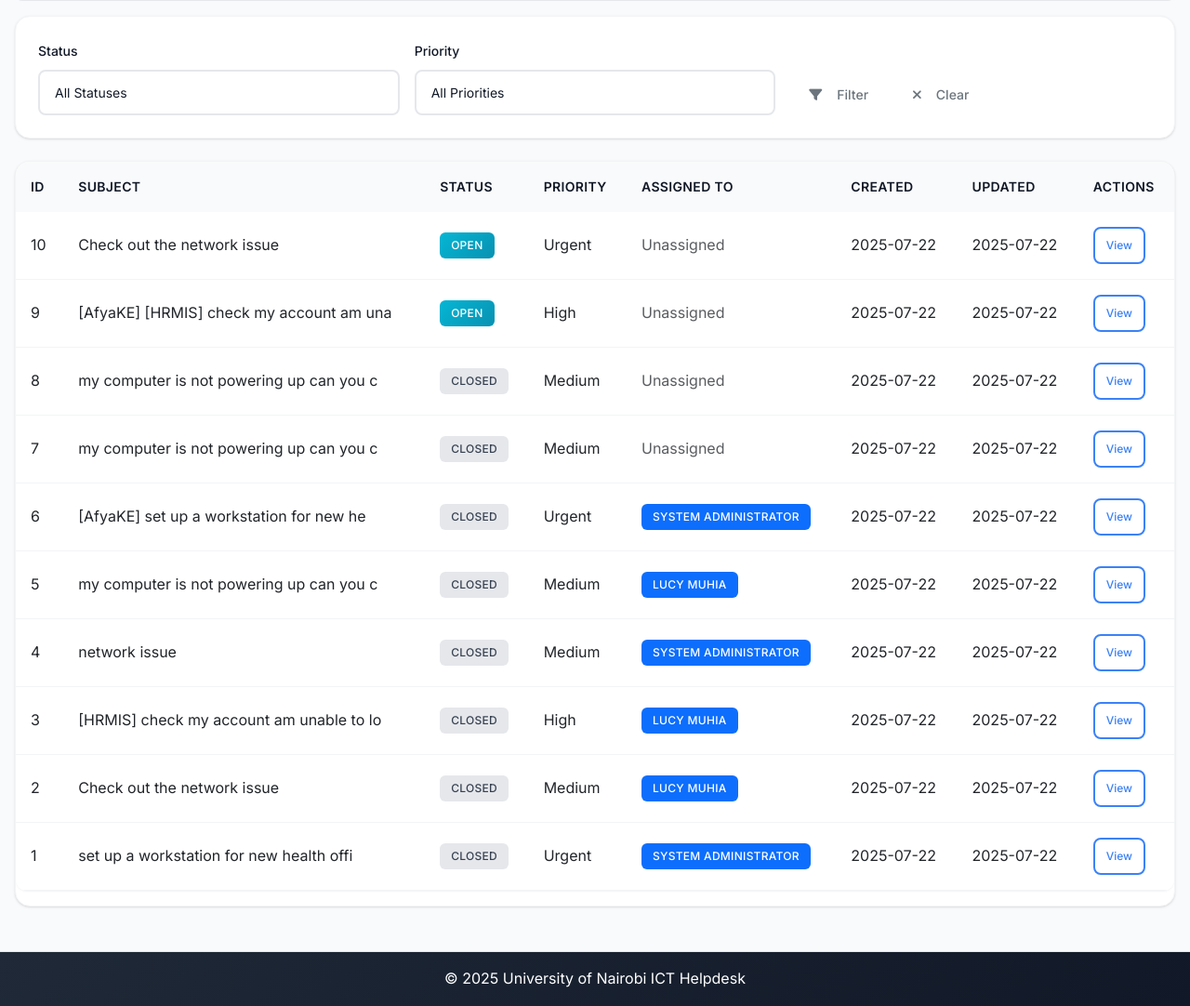
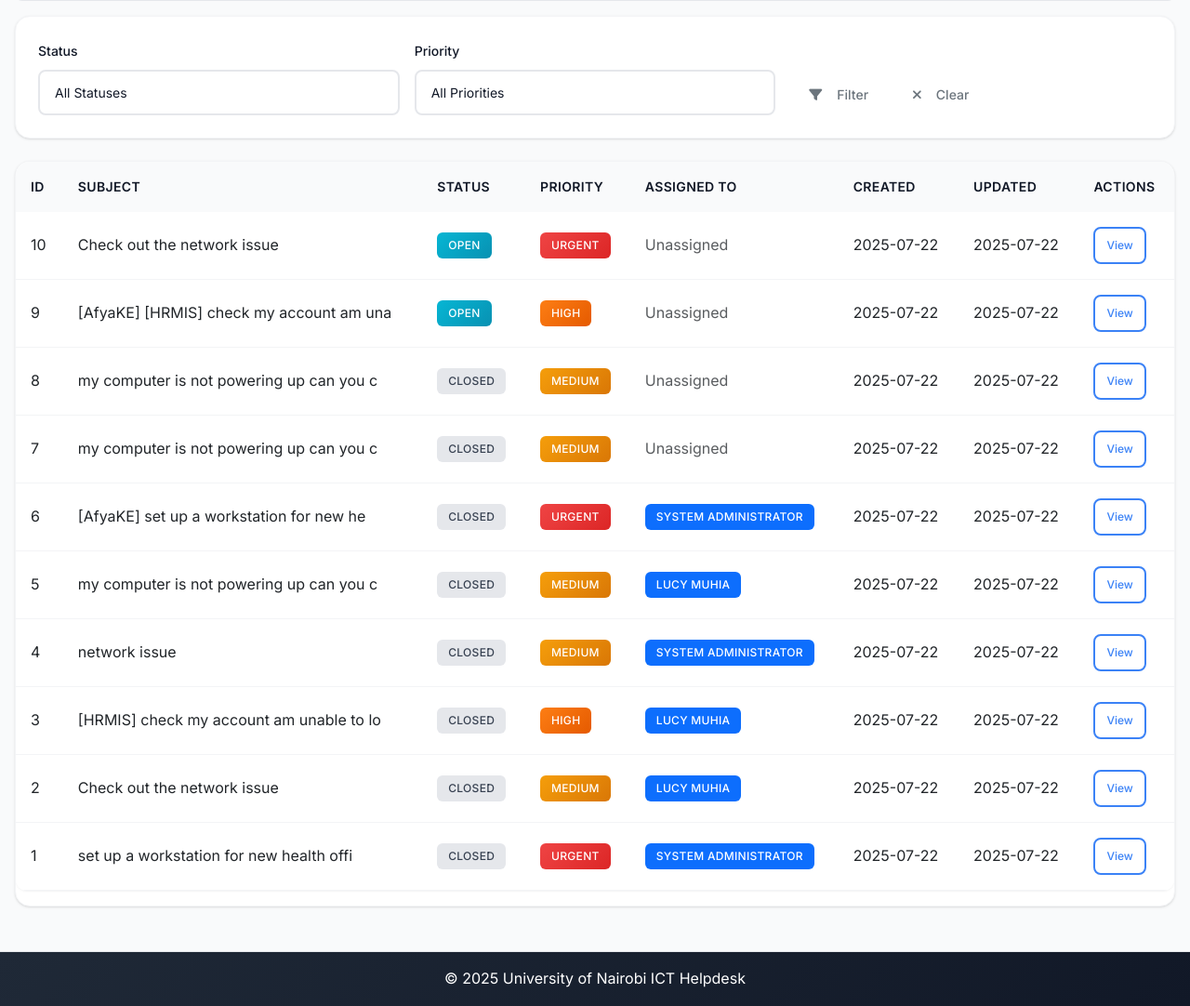
Before and after one commit to mudola/HelpTicketSystem, a Flask app: page /tickets in a window 1280 px wide. Shown: the part 241-1323 px from the top of the page at 93% size. Run offline with Flask 3, Linux system fonts and the light colour scheme; a user stored in the database is signed in; data comes from the database, SQL or seed files in the repository.

Commit message:
Assistant checkpoint: Add priority color badges to tickets table
Assistant generated file changes:
- templates/tickets_list.html: Add priority badge styling to priority column
- static/css/custom.css: Add complete priority badge color classes

---

User prompt:

on all tickets at priority columns if its urgent it should show the color of urgent, high also the color not just plain same applies to the low medium and others mentioned

Replit-Commit-Author: Assistant
Replit-Commit-Session-Id: 5ff26b90-7b49-4ef2-b5aa-136099227148

```diff
--- a/static/css/custom.css
+++ b/static/css/custom.css
@@ -450,6 +450,26 @@ body, html {
 
 .badge-status-critical {
     background: linear-gradient(135deg, var(--danger) 0%, #dc2626 100%);
+    color: white;
+}
+
+.priority-urgent {
+    background: linear-gradient(135deg, var(--danger) 0%, #dc2626 100%);
+    color: white;
+}
+
+.priority-high {
+    background: linear-gradient(135deg, #fd7e14 0%, #e55a00 100%);
+    color: white;
+}
+
+.priority-medium {
+    background: linear-gradient(135deg, var(--warning) 0%, var(--accent-dark) 100%);
+    color: white;
+}
+
+.priority-low {
+    background: linear-gradient(135deg, var(--success) 0%, #059669 100%);
     color: white;
 }
 
--- a/templates/tickets_list.html
+++ b/templates/tickets_list.html
@@ -73,7 +73,7 @@
                     <td>{{ ticket.id }}</td>
                     <td>{{ ticket.title or ticket.description[:40] }}</td>
                     <td><span class="badge badge-status-{{ ticket.status|replace(' ', '_') }}">{{ ticket.status.title() }}</span></td>
-                    <td>{{ ticket.priority.title() }}</td>
+                    <td><span class="badge priority-{{ ticket.priority }}">{{ ticket.priority.title() }}</span></td>
                     <td>
                         {% if ticket.assignees|length > 0 %}
                             {% for user in ticket.assignees %}
```
